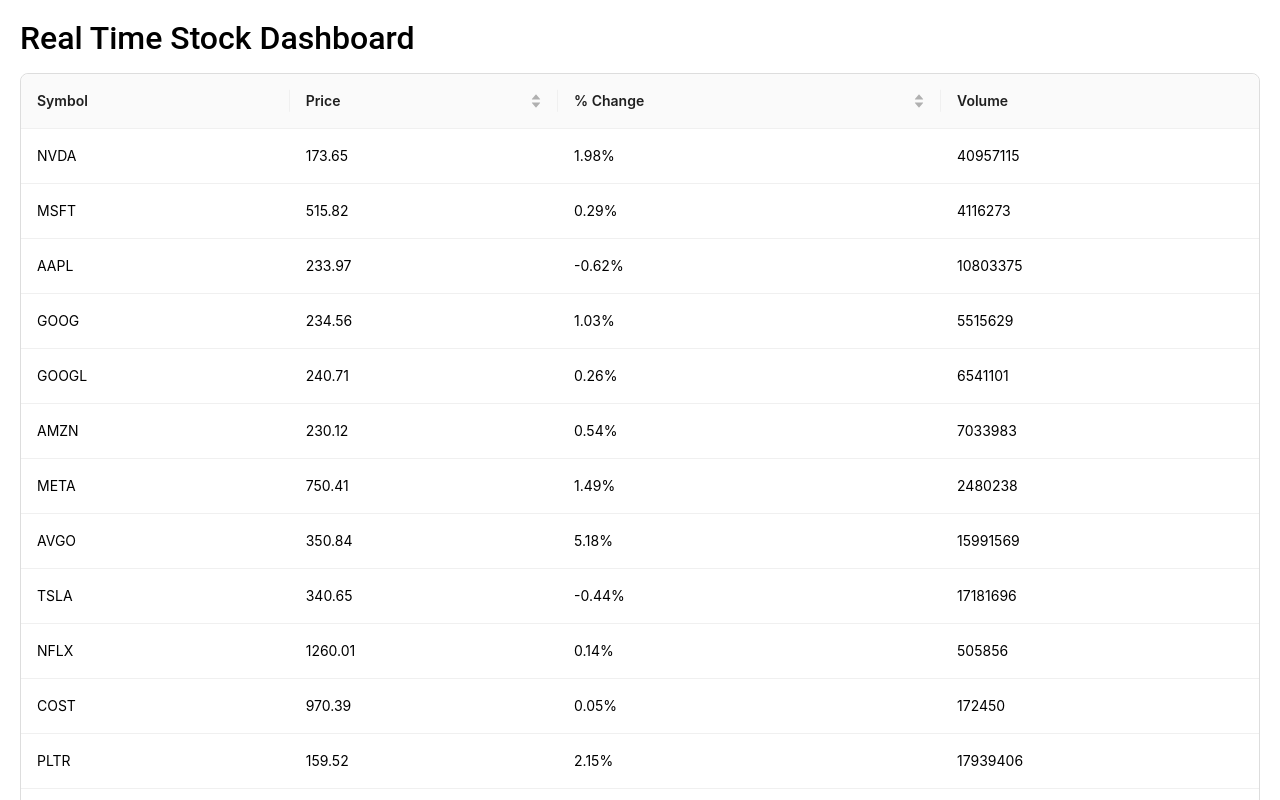
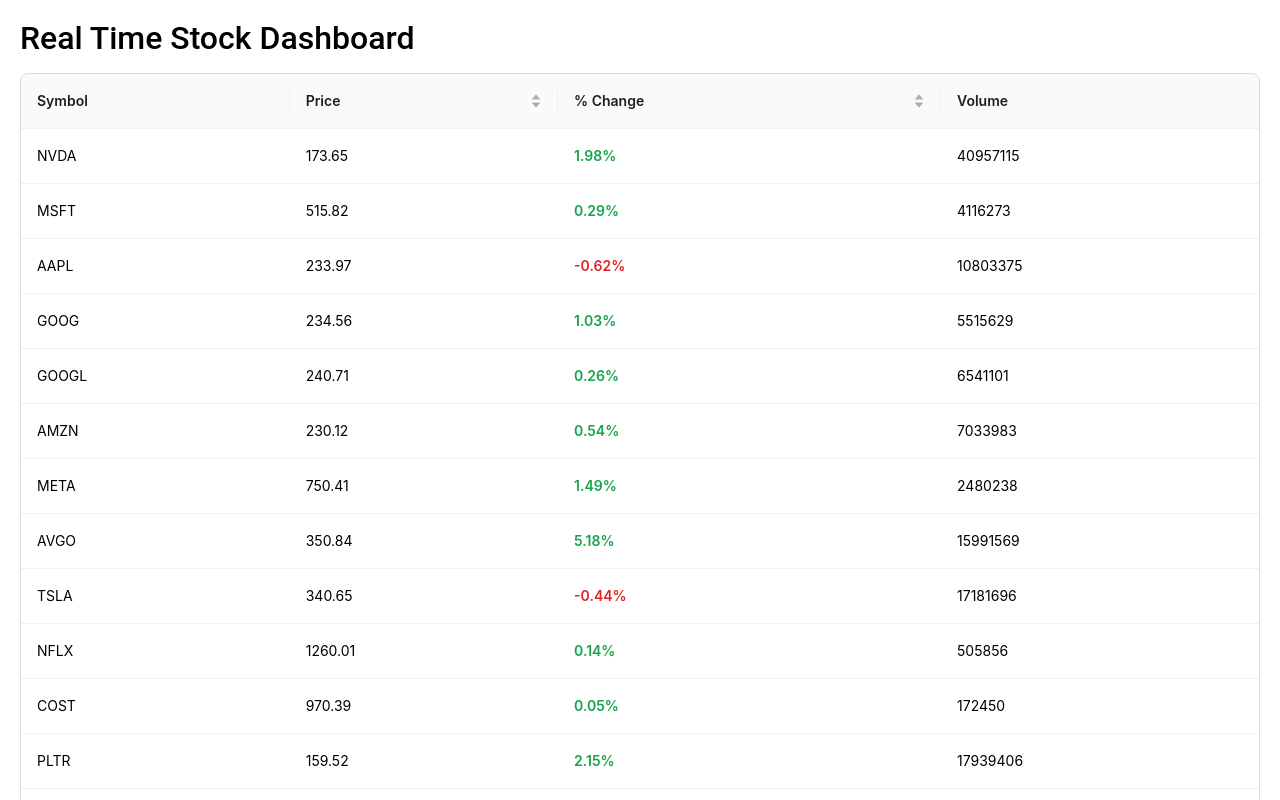
Before and after one commit to Anoushka-Aggarwal/brightstar-stock-project, a React (Vite) app: page / in a window 1280 px wide. Shown: the top 800 px of the page. Built offline with nearby package versions, Linux system fonts and the light colour scheme; the HTML template or start-up script is replaced by a standard one; a web font is replaced by a local one.

Commit message:
Added Color-coded price changes

```diff
--- /dev/null
+++ b/src/components/LiveTable.css
@@ -0,0 +1,9 @@
+.price-up {
+    color: #16a34a; /* green */
+    font-weight: 600;
+  }
+
+  .price-down {
+    color: #dc2626; /* red */
+    font-weight: 600;
+  }
--- a/src/components/LiveTable.jsx
+++ b/src/components/LiveTable.jsx
@@ -1,6 +1,7 @@
 import React from "react";
 import { Table } from "antd";
 import "antd/dist/reset.css";
+import "./LiveTable.css"; // import custom styles
 
 export default function LiveTable({ stocks, prevStocks }) {
   const getPriceChange = (symbol, price) => {
@@ -23,7 +24,7 @@
       render: (price, record) => {
         const change = getPriceChange(record.symbol, price);
         const className =
-          change > 0 ? "green" : change < 0 ? "red" : "white";
+          change > 0 ? "price-up" : change < 0 ? "price-down" : "";
         return (
           <span className={className}>
             {price !== undefined && price !== null
@@ -35,12 +36,12 @@
     },
     {
       title: "% Change",
-      dataIndex: "priceChange", // use priceChange from sim.js
+      dataIndex: "priceChange", // coming from your sim.js
       key: "priceChange",
       sorter: (a, b) => a.priceChange - b.priceChange,
       render: (change) => {
         const className =
-          change > 0 ? "green" : change < 0 ? "red" : "white";
+          change > 0 ? "price-up" : change < 0 ? "price-down" : "";
         return (
           <span className={className}>
             {change !== undefined && change !== null
```
